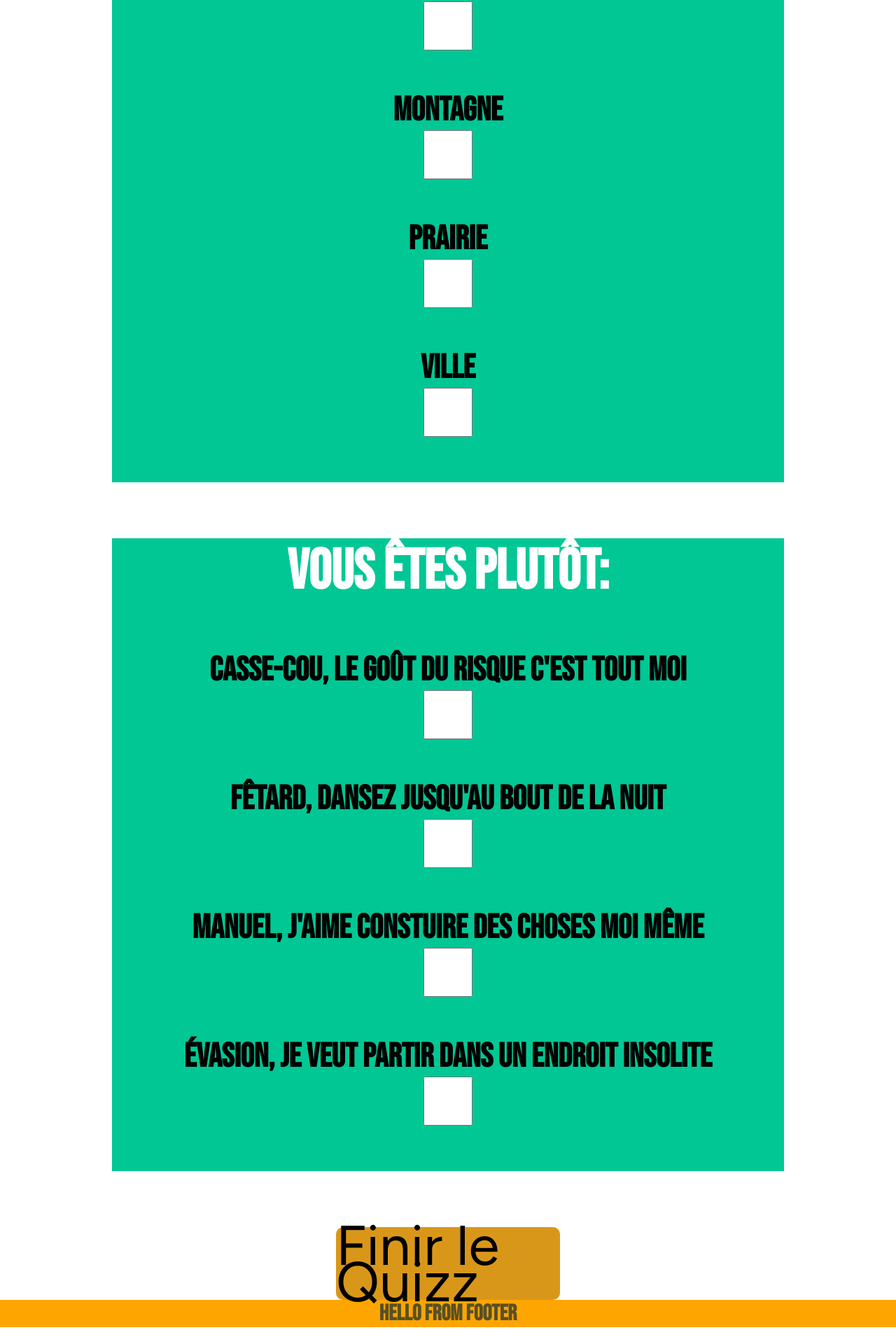
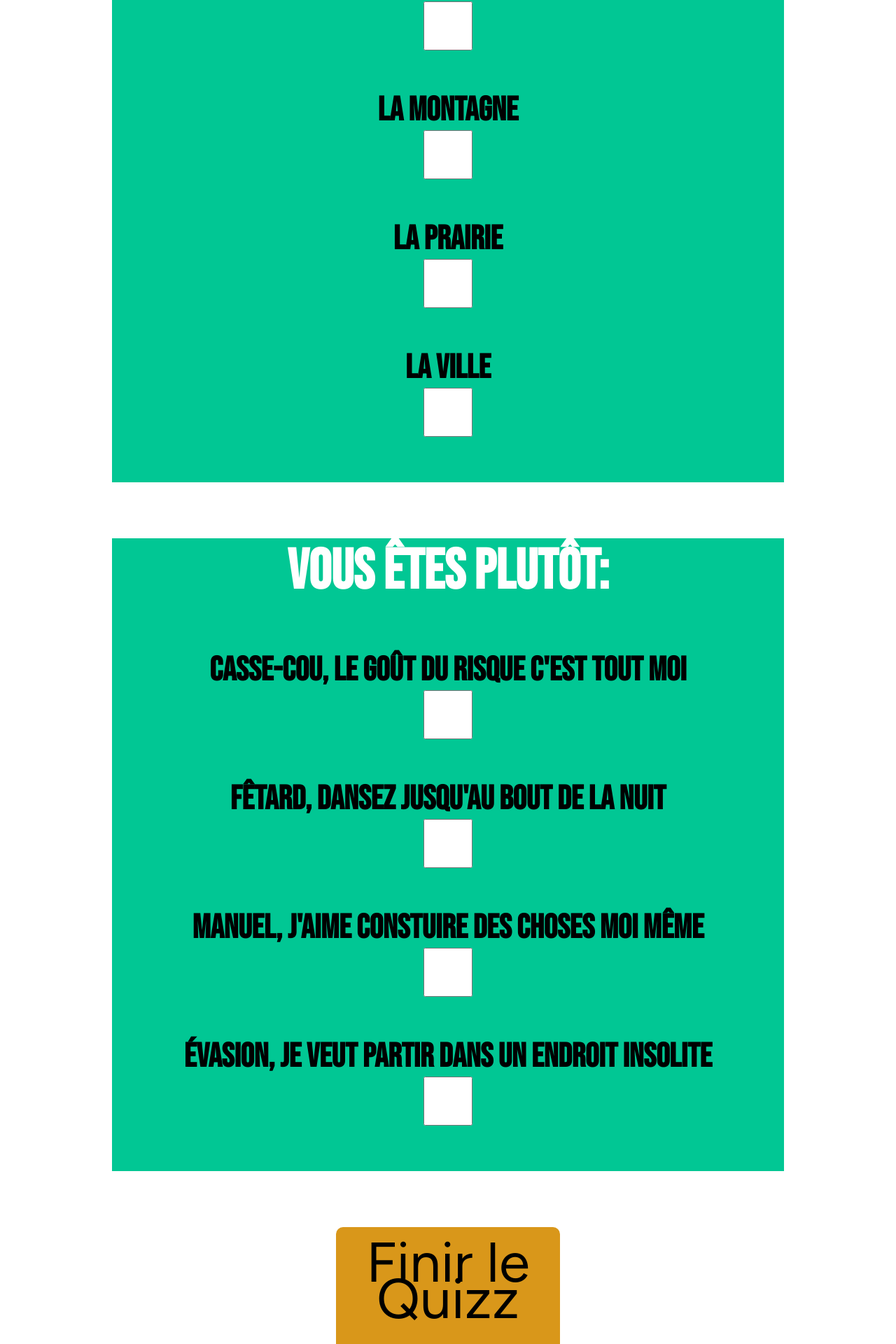
Before and after one commit to WildCodeSchool-2024-02/HideAway, a React (Vite) app in the folder client/: page /quizz in a window 1280 px wide. Shown: the part 3179-5099 px from the top of the page at 70% size. Before the commit the page ends 5075 px from the top, so only its background shows below. Built offline with nearby package versions, Linux system fonts and the light colour scheme.

Commit message:
Little pause

```diff
--- a/client/src/pages/Activity.jsx
+++ b/client/src/pages/Activity.jsx
@@ -1,3 +1,4 @@
+import { Link } from "react-router-dom";
 import Footer from "../components/Footer";
 import Header from "../components/Header";
 import "./styles/activity.css";
@@ -7,8 +8,8 @@ export default function Activity() {
     <>
       <div>
         <Header />
-        <h1>Hello from Activity Page</h1>
-        <button type="button"> Retourner à l'accueil </button>
+        <h1>Mes activités</h1>
+        <Link to="/">Retourner à l'accueil</Link>
       </div>
       <Footer />
     </>
--- a/client/src/pages/Quizz.jsx
+++ b/client/src/pages/Quizz.jsx
@@ -62,16 +62,16 @@ export default function Quizz() {
 
           <section className="quizz-question-response">
             <h2 className="quizz-question">Vous préferez:</h2>
-            <label htmlFor="firstname">Plage</label>
+            <label htmlFor="firstname">La plage</label>
             <input type="checkbox" className="case" />
             <br />
-            <label htmlFor="firstname">Montagne</label>
+            <label htmlFor="firstname">La montagne</label>
             <input type="checkbox" className="case" />
             <br />
-            <label htmlFor="firstname">Prairie</label>
+            <label htmlFor="firstname">La prairie</label>
             <input type="checkbox" className="case" />
             <br />
-            <label htmlFor="firstname">Ville</label>
+            <label htmlFor="firstname">La ville</label>
             <input type="checkbox" className="case" />
             <br />
           </section>
@@ -99,7 +99,11 @@ export default function Quizz() {
             <br />
           </section>
         </form>
-        <Link to="*" className="submit-quizz" activeClassName="active">
+        <Link
+          to="/activity/:id"
+          className="submit-quizz"
+          activeClassName="active"
+        >
           Finir le Quizz
         </Link>
       </div>
--- a/client/src/pages/styles/home.css
+++ b/client/src/pages/styles/home.css
@@ -45,18 +45,19 @@
 .button-quizz {
   background-color: var(--color-5);
   font-size: 7rem;
+  border-radius: 5%;
 }
 
 .button-all {
   background-color: var(--color-5);
   font-size: 5rem;
+  border-radius: 5%;
 }
 
 .buttons-quizz-all {
   display: flex;
   flex-direction: column;
   text-align: center;
-  margin-top: rem;
 }
 
 .imgparachute {
@@ -100,7 +101,6 @@
   bottom: 10px;
   left: 40%;
   transform: translateX(-50%);
-  display: flex;
 }
 
 .dot {
--- a/client/src/pages/styles/quizz.css
+++ b/client/src/pages/styles/quizz.css
@@ -68,9 +68,13 @@
 .submit-quizz {
   display: flex;
   justify-content: center;
+  text-align: center;
   background-color: var(--color-5);
   text-decoration: none;
   color: var(--primary-color);
   width: 20rem;
   font-size: 5rem;
+  margin-bottom: 10rem;
+  height: 10rem;
+  padding-top: 1.5rem;
 }
```
